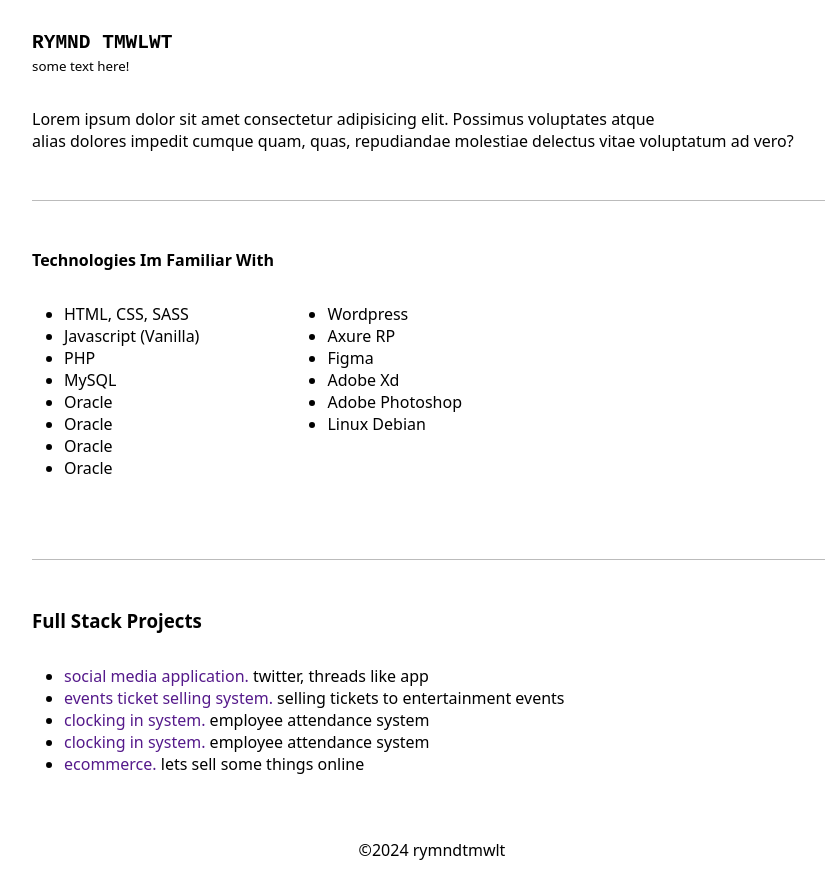
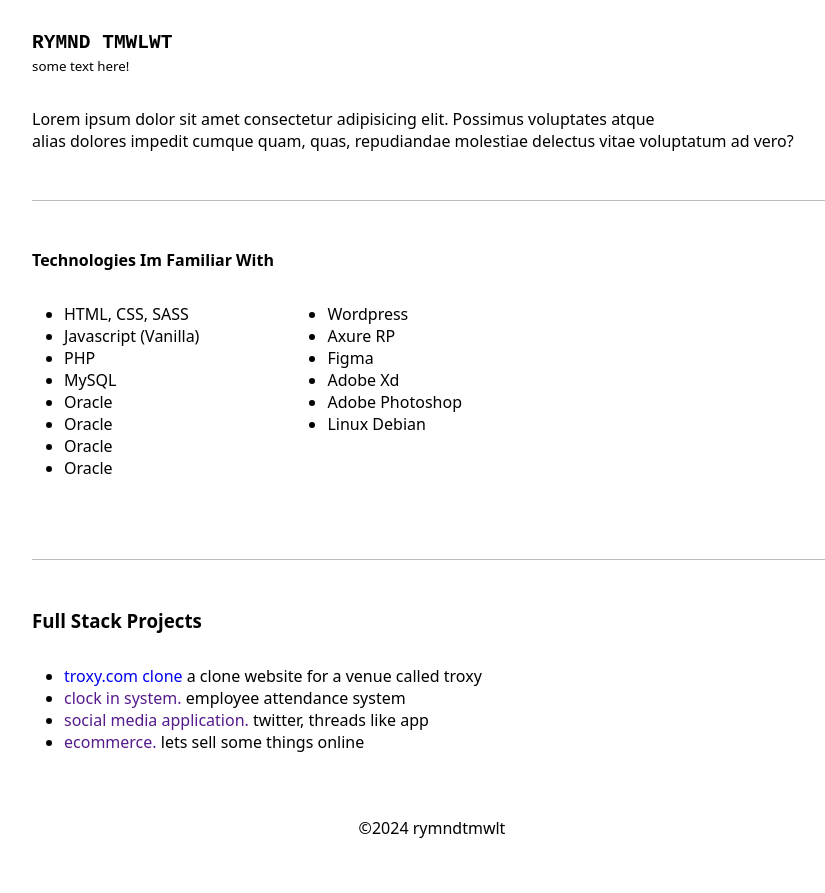
Before and after one commit to raymondtumweletu/personalwebsite, a plain HTML site: page index.html in a window 1280 px wide. Shown: the whole page, without its empty margins (208-1033 px from the left). After the commit the page ends 871 px from the top, so only its background shows below. Drawn offline with Linux system fonts and the light colour scheme.

Commit message:
Update index.html

```diff
--- a/index.html
+++ b/index.html
@@ -68,10 +68,9 @@
         <div class="projects-container">
             <h3>Full stack projects</h3>
             <ul>
-                <li><a href="">social media application.</a> twitter, threads like app</li>
-                <li><a href="">events ticket selling system.</a> selling tickets to entertainment events</li>
-                <li><a href="">clocking in system.</a> employee attendance system</li>
-                <li><a href="">clocking in system.</a> employee attendance system</li>
+                <li><a href="https://troxy.co.uk/">troxy.com clone</a> a clone website for a venue called troxy</li>
+                <li><a href="">clock in system.</a> employee attendance system</li>
+                 <li><a href="">social media application.</a> twitter, threads like app</li>
                 <li><a href="">ecommerce.</a> lets sell some things online</li>
             </ul>
 
```
